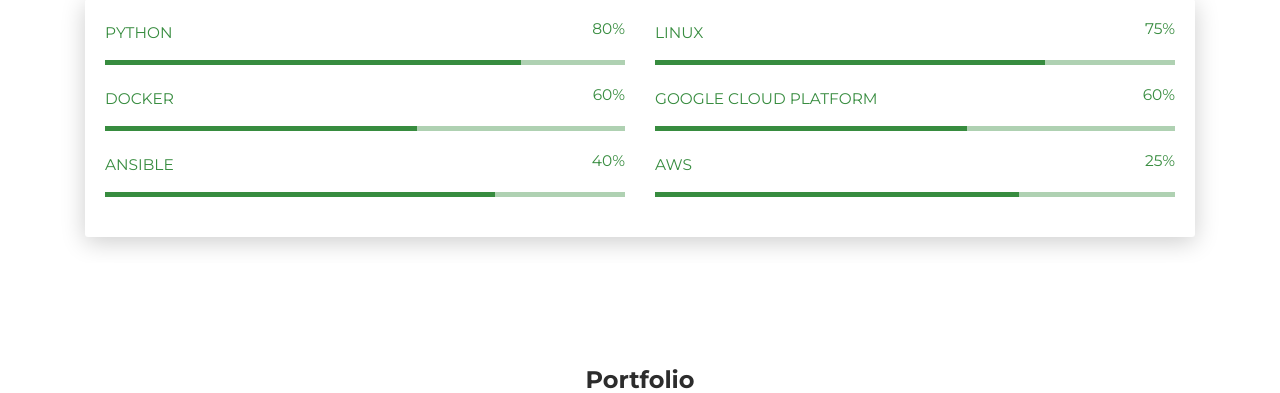
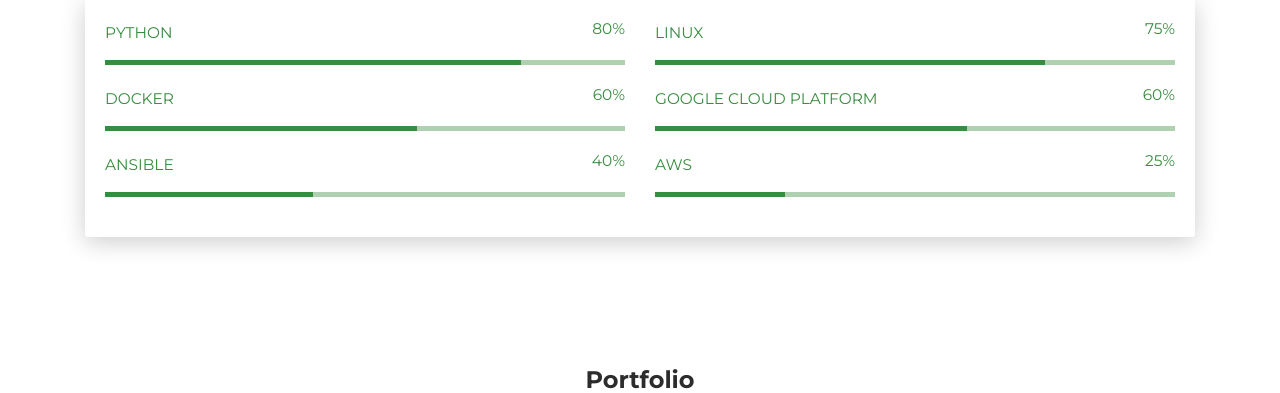
Before and after one commit to Michael-Gallo/portfolio-website, a Flask app: page / in a window 1280 px wide. Shown: the part 996-1389 px from the top of the page. Run offline with Flask 2, Linux system fonts and the light colour scheme; some libraries are stand-ins or nearby versions.

Commit message:
Updated progress bars

```diff
--- a/templates/index.html
+++ b/templates/index.html
@@ -144,7 +144,7 @@
                     <div class="progress">
                       <div class="progress-bar progress-bar-primary" data-aos="progress-full" data-aos-offset="10"
                         data-aos-duration="2000" role="progressbar" aria-valuenow="60" aria-valuemin="0"
-                        aria-valuemax="100" style="width: 75%;"></div><span class="progress-value">40%</span>
+                        aria-valuemax="100" style="width: 40%;"></div><span class="progress-value">40%</span>
                     </div>
                   </div>
                 </div>
@@ -153,7 +153,7 @@
                     <div class="progress">
                       <div class="progress-bar progress-bar-primary" data-aos="progress-full" data-aos-offset="10"
                         data-aos-duration="2000" role="progressbar" aria-valuenow="60" aria-valuemin="0"
-                        aria-valuemax="100" style="width: 70%;"></div><span class="progress-value">25%</span>
+                        aria-valuemax="100" style="width: 25%;"></div><span class="progress-value">25%</span>
                     </div>
                   </div>
                 </div>
```
